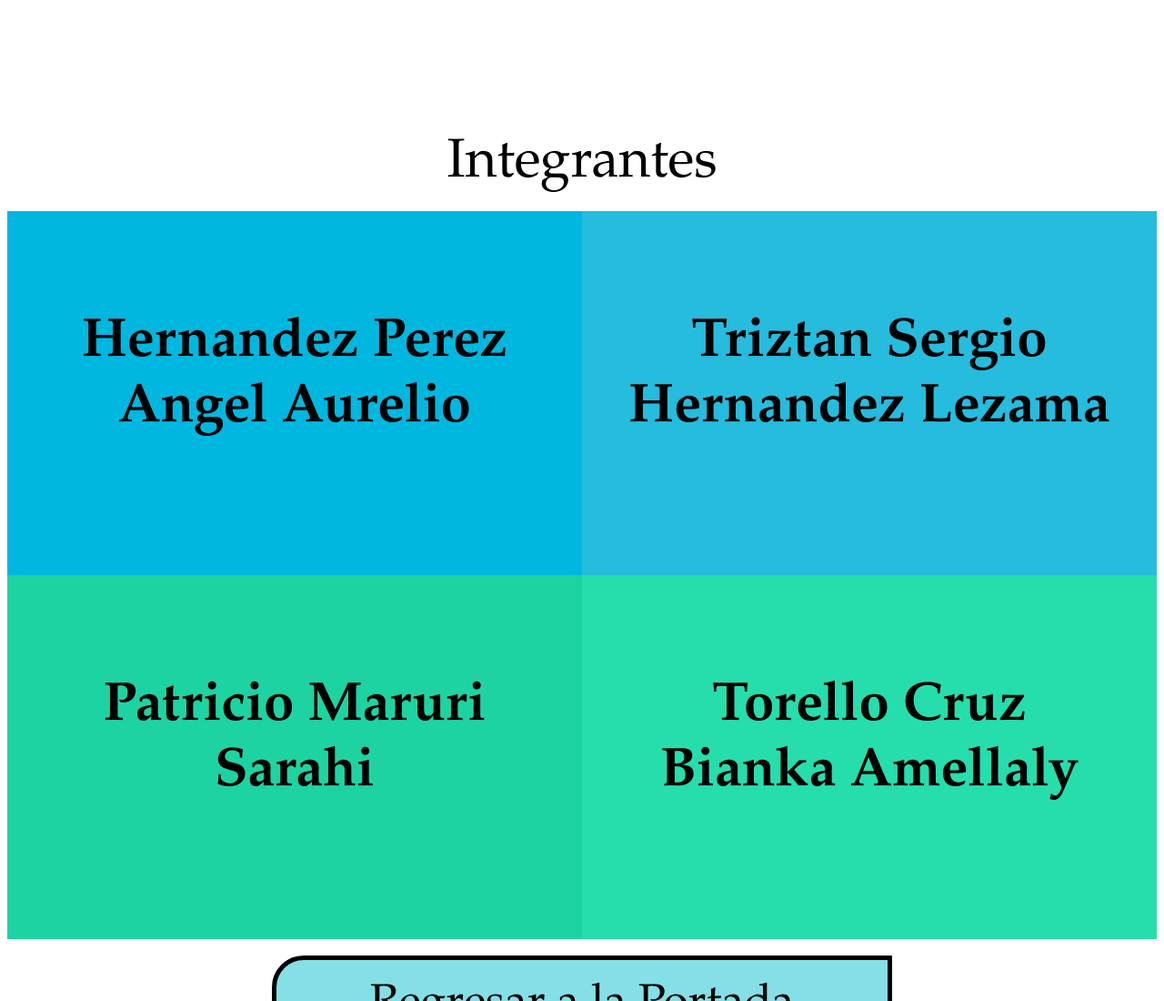
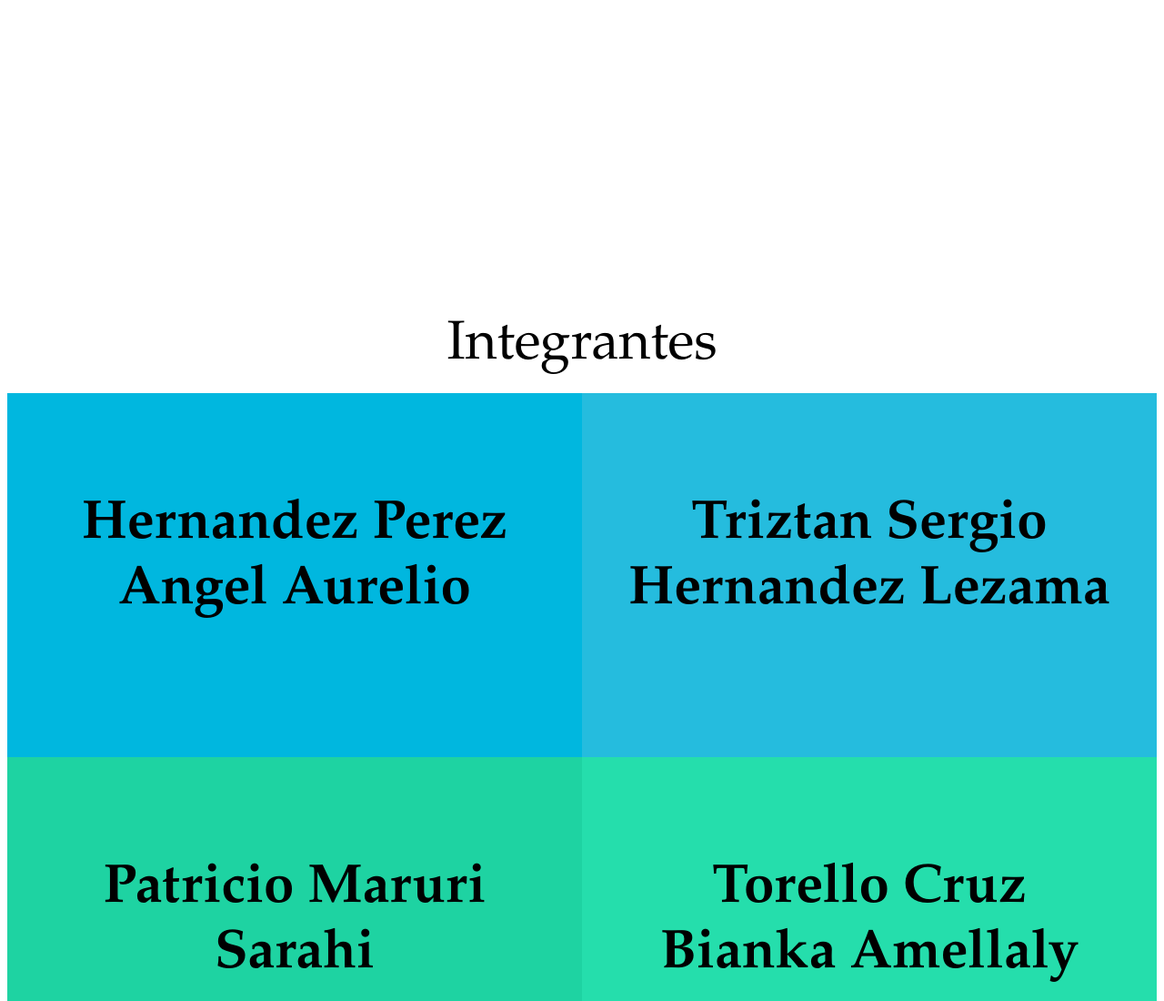
Before and after one commit to Palodepes10025/integrantes, a plain HTML site: page index.html in a window 1280 px wide. Shown: the top 1100 px of the page at 91% size. Drawn offline with Linux system fonts and the light colour scheme.

Commit message:
Update index.html

```diff
--- a/index.html
+++ b/index.html
@@ -8,7 +8,7 @@
 
 		<body>
 
-		<p class="aliniacion2"></p>
+		<p class="aliniacion"></p>
 
 		<center> <Font class="font"> Integrantes </font> </p>
 
```
